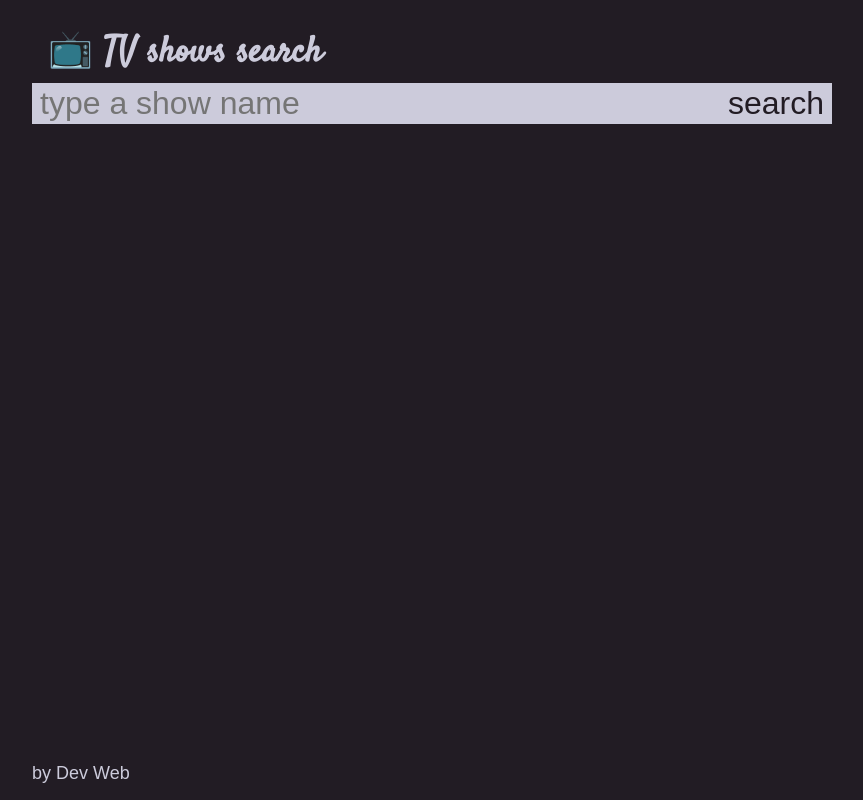
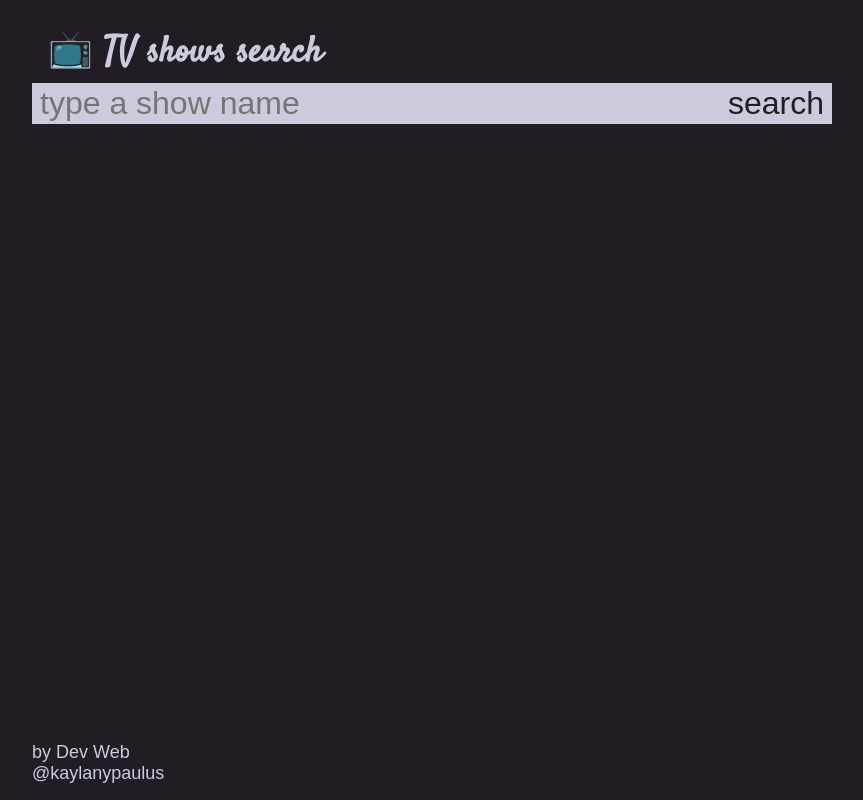
Before and after one commit to kaylany-paulus/TVShowsSearch, a plain HTML site: page index.html in a window 1280 px wide. Shown: the whole page, without its empty margins (208-1071 px from the left). Drawn offline with Linux system fonts and the light colour scheme; a web font is replaced by a local one.

Commit message:
task description

```diff
--- a/index.html
+++ b/index.html
@@ -28,6 +28,7 @@
             <ul id="shows"></ul>
         </div>
         <p>by Dev Web</p>
+        <p>@kaylanypaulus</p>
     </div>
     <script src="index.js"></script>
 </body>
```
